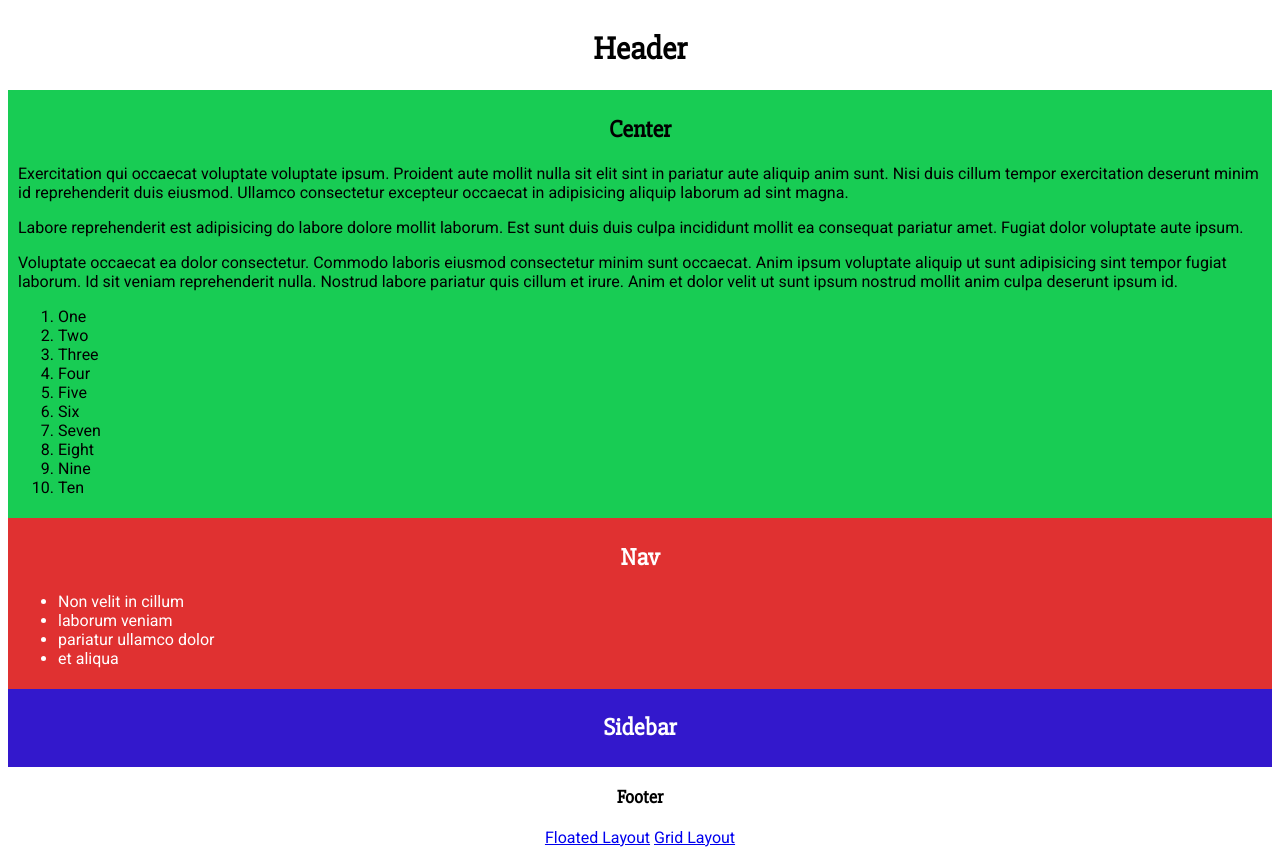
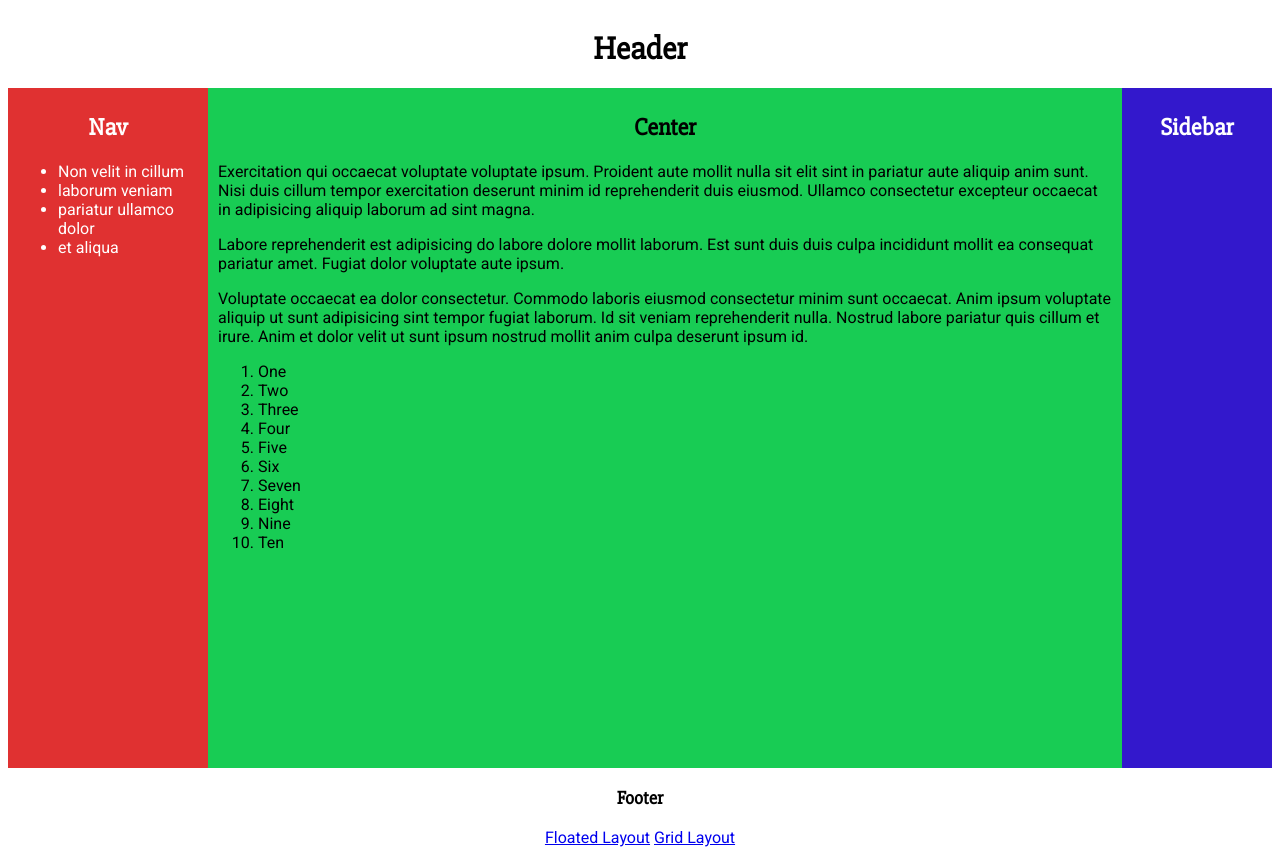
Before and after one commit to mikekellyio/cssgrid, a plain HTML site: page src/grid/index.html in a window 1280 px wide. Drawn offline with Linux system fonts and the light colour scheme.

Commit message:
lay out with grid-column-starts and ends

```diff
--- a/src/grid/main.css
+++ b/src/grid/main.css
@@ -1,13 +1,28 @@
 body {
   display: grid;
+  grid-template-columns: 200px 1fr 150px;
+  grid-template-rows: 80px auto 40px;
 }
 header {
+  grid-column-start: 1;
+  grid-column-end: 4;
 }
 section {
+  grid-column-start: 2;
+  grid-column-end: 3;
+  grid-row-start: 2;
 }
 nav {
+  grid-column-start: 1;
+  grid-column-end: 2;
+  grid-row-start: 2;
 }
 aside {
+  grid-column-start: 3;
+  grid-column-end: 4;
+  grid-row-start: 2;
 }
 footer {
+  grid-column-start: 1;
+  grid-column-end: 4;
 }
```
